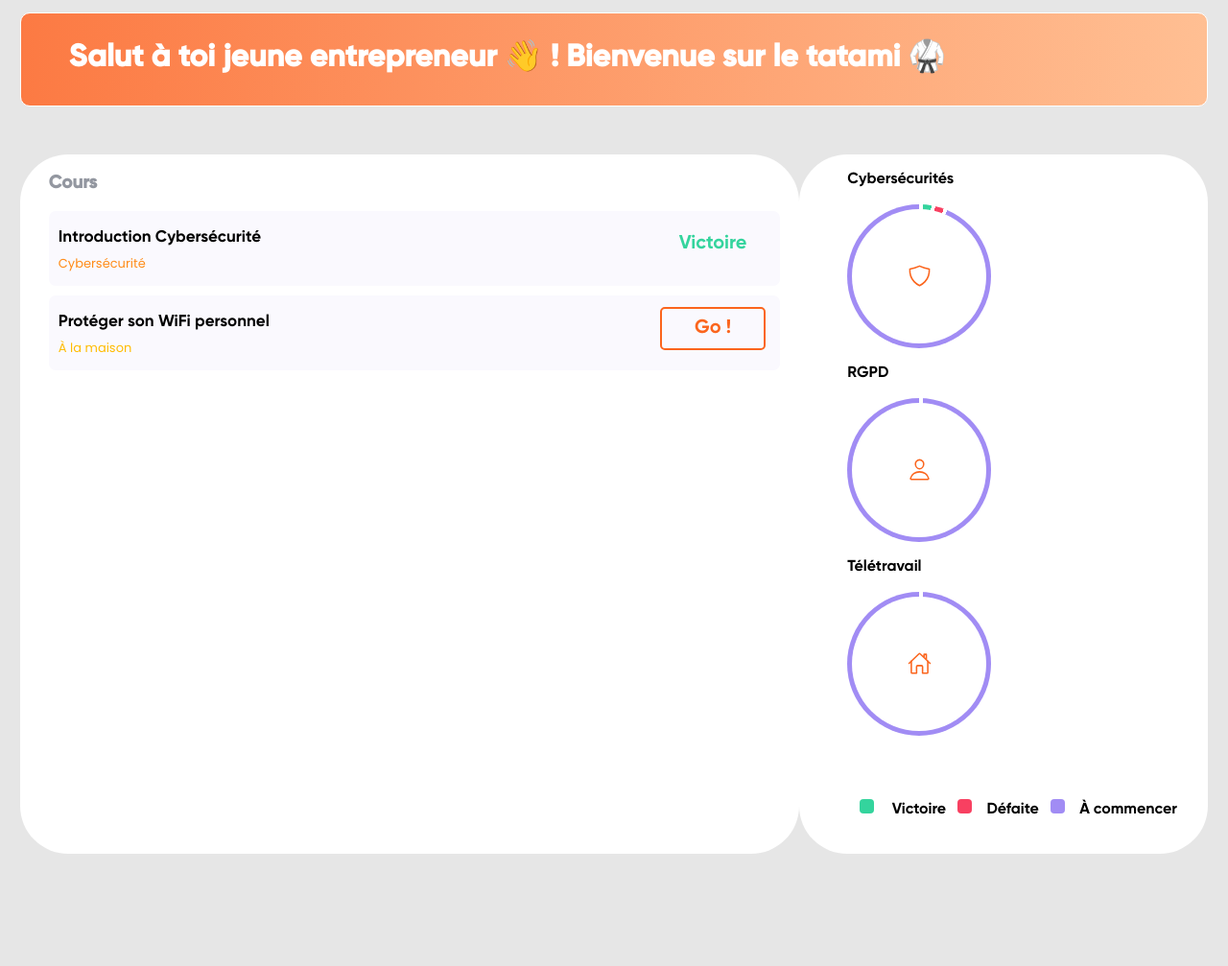
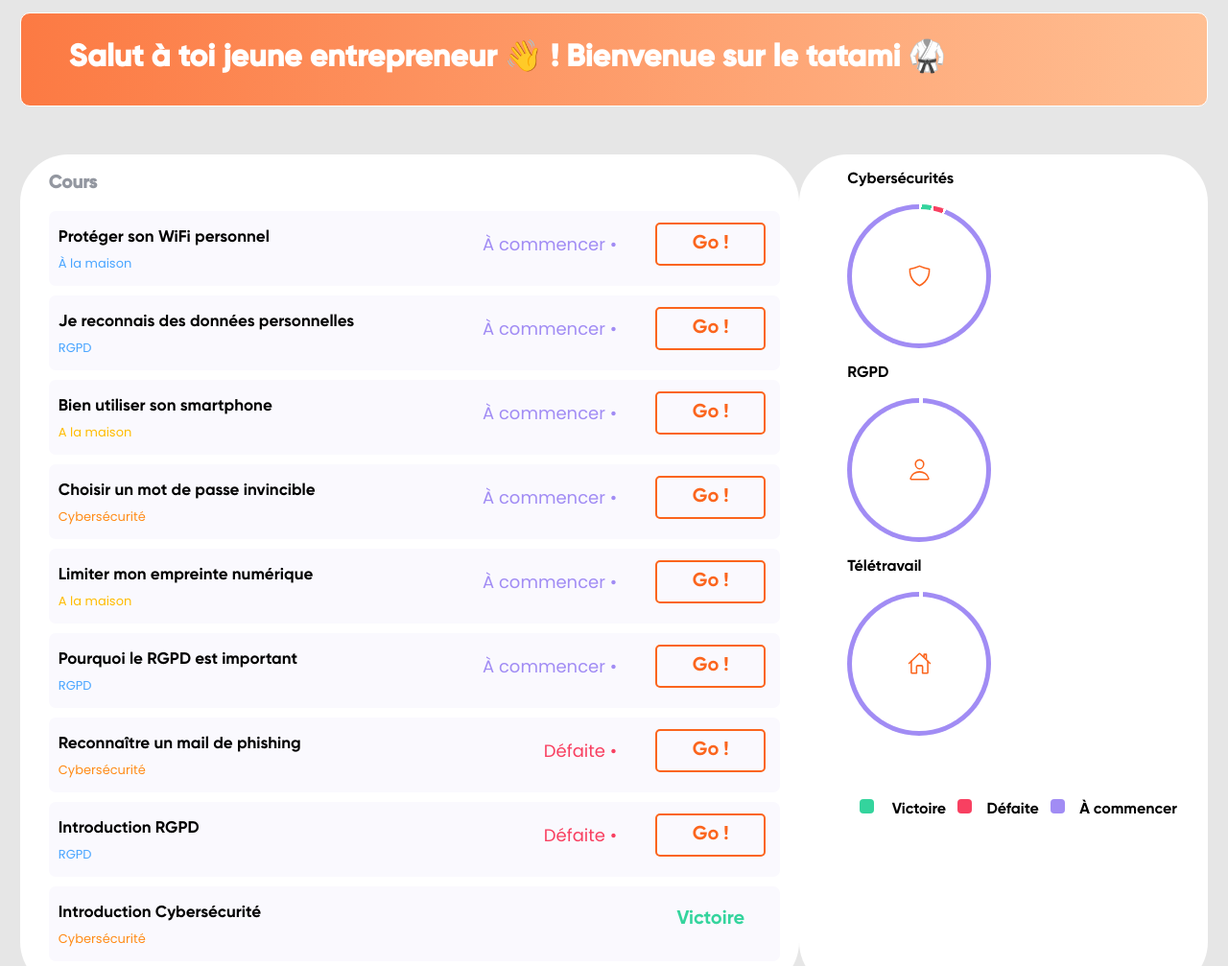
Before and after one commit to SilvusTV/Kamae_project, a website: page index.html in a window 1280 px wide. Shown: the top 1007 px of the page at 96% size. Before the commit the page ends 903 px from the top, so only its background shows below. Drawn offline with nearby package versions, Linux system fonts and the light colour scheme.

Commit message:
finish first objectif
init type script and finish part 1

```diff
--- /dev/null
+++ b/asset/menu.ts
@@ -0,0 +1,47 @@
+export const Datas = [
+    {
+        "title": "Introduction Cybersécurité",
+        "category": "Cybersécurité",
+        "status": "Victoire"
+    },
+    {
+        "title": "Protéger son WiFi personnel",
+        "category": "À la maison",
+        "status": "À commencer"
+    },
+    {
+        "title": "Je reconnais des données personnelles",
+        "category": "RGPD",
+        "status": "À commencer"
+    },
+    {
+        "title": "Reconnaître un mail de phishing",
+        "category": "Cybersécurité",
+        "status": "Défaite"
+    },
+    {
+        "title": "Bien utiliser son smartphone",
+        "category": "À la maison",
+        "status": "À commencer"
+    },
+    {
+        "title": "Choisir un mot de passe invincible",
+        "category": "Cybersécurité",
+        "status": "À commencer"
+    },
+    {
+        "title": "Limiter mon empreinte numérique",
+        "category": "À la maison",
+        "status": "À commencer"
+    },
+    {
+        "title": "Pourquoi le RGPD est important",
+        "category": "RGPD",
+        "status": "À commencer"
+    },
+    {
+        "title": "Introduction RGPD",
+        "category": "RGPD",
+        "status": "Défaite"
+    }
+]
--- a/index.html
+++ b/index.html
@@ -12,24 +12,8 @@
 <body>
 <h1 class="wlcm-banner">Salut à toi jeune entrepreneur 👋 ! Bienvenue sur le tatami 🥋</h1>
 <section id="page-container">
-    <div class="courses">
+    <div class="courses" id="courses">
         <h3 class="courses-title">Cours</h3>
-        <div class="task">
-            <span class="task-txt">
-                <p class="title">Introduction Cybersécurité</p>
-                <p class="category cyber">Cybersécurité</p>
-            </span>
-
-            <button class="success">Victoire</button>
-        </div>
-        <div class="task">
-            <span class="task-txt">
-                <p class="title">Protéger son WiFi personnel</p>
-                <p class="category remote">À la maison</p>
-            </span>
-
-            <button>Go !</button>
-        </div>
     </div>
     <div class="history">
         <div class="cybersecu-group">
@@ -66,5 +50,6 @@
         </div>
     </div>
 </section>
+<script src="dist/app.js"></script>
 </body>
 </html>
--- /dev/null
+++ b/src/app.ts
@@ -0,0 +1,93 @@
+const Datas = [
+    {
+        "title": "Introduction Cybersécurité",
+        "category": "Cybersécurité",
+        "status": "Victoire",
+        "id": "0"
+    },
+    {
+        "title": "Protéger son WiFi personnel",
+        "category": "À la maison",
+        "status": "A commencer",
+        "id": "1"
+    },
+    {
+        "title": "Je reconnais des données personnelles",
+        "category": "RGPD",
+        "status": "A commencer",
+        "id": "2"
+    },
+    {
+        "title": "Reconnaître un mail de phishing",
+        "category": "Cybersécurité",
+        "status": "Défaite",
+        "id": "3"
+    },
+    {
+        "title": "Bien utiliser son smartphone",
+        "category": "A la maison",
+        "status": "A commencer",
+        "id": "4"
+    },
+    {
+        "title": "Choisir un mot de passe invincible",
+        "category": "Cybersécurité",
+        "status": "A commencer",
+        "id": "5"
+    },
+    {
+        "title": "Limiter mon empreinte numérique",
+        "category": "A la maison",
+        "status": "A commencer",
+        "id": "6"
+    },
+    {
+        "title": "Pourquoi le RGPD est important",
+        "category": "RGPD",
+        "status": "A commencer",
+        "id": "7"
+    },
+    {
+        "title": "Introduction RGPD",
+        "category": "RGPD",
+        "status": "Défaite",
+        "id": "8"
+    }
+];
+let sortedStatus = Datas.sort((a, b) => (a.status < b.status) ? -1 : 1);
+sortedStatus.forEach(function (value) {
+    const courses = document.getElementById("courses")
+    if (value.category === "Cybersécurité") {
+        var category = "cyber"
+    } else if (value.category == "A la maison") {
+        var category = "remote"
+    } else {
+        var category = "rgpd"
+    }
+
+    if (value.status === "Victoire") {
+        var button = "<button class=\"success\">Victoire</button>"
+    } else if (value.status === "Défaite") {
+        var button = "<span class='button' id='b-"+value.id+"'><p class='b-error'>Défaite •</p><button onclick='VorD("+parseInt(value.id)+")'>Go !</button></span>"
+    } else {
+        var button = "<span class='button' id='b-"+value.id+"'><p class='b-waiter'>À commencer •</p><button onclick='VorD("+parseInt(value.id)+")'>Go !</button></span>"
+    }
+    if (courses) {
+        courses.innerHTML +=
+            "<div class=\"task\">" +
+            "<span class=\"task-txt\">" +
+            "<p class=\"title\">" + value.title + "</p>" +
+            "<p class=\"category " + category + "\">" + value.category + "</p>" +
+            "</span>" +
+            button +
+            " </div>";
+    }
+});
+function VorD(id:number) {
+    console.log(id)
+    let data = Datas.find(x => parseInt(x.id) === id)?.title
+    console.log("======")
+    console.log(data)
+    const random = Math.floor(Math.random())
+    console.log(random)
+}
--- a/style/main.css
+++ b/style/main.css
@@ -19,6 +19,9 @@
 html {
     font-family: var(--font_text);
     background: var(--color_page);
+    -webkit-user-select: none;
+    -ms-user-select: none;
+    user-select: none;
 }
 
 .wlcm-banner {
@@ -73,6 +76,7 @@ html {
     justify-content: center;
     align-items: center;
 }
+
 .cyber-progress {
     width: 150px;
     height: 150px;
@@ -81,11 +85,11 @@ html {
     align-items: center;
     border-radius: 50%;
     background: conic-gradient(
-            white 3deg,
-            var(--color_sucess) 3deg 10deg,
-            white 10deg 13deg,
-            var(--color_error) 13deg 20deg,
-            white 20deg 23deg,
+            white 2deg,
+            var(--color_sucess) 2deg 10deg,
+            white 10deg 12deg,
+            var(--color_error) 12deg 20deg,
+            white 20deg 22deg,
             var(--color_waiter) 0deg);
 
 }
@@ -99,6 +103,7 @@ html {
     justify-content: center;
     align-items: center;
 }
+
 .rgpd-progress {
     width: 150px;
     height: 150px;
@@ -206,9 +211,15 @@ ion-icon {
     font-size: 17px;
 }
 
+.task .button {
+    display: flex;
+    width: auto;
+    align-items: center;
+}
+
 .task button {
     height: 45px;
-    width: 15%;
+    width: 9vw;
     min-width: 60px;
     color: var(--color_orange_1);
     font-family: var(--font_title);
@@ -216,11 +227,21 @@ ion-icon {
     background-color: transparent;
     border: var(--color_orange_1) solid 2.5px;
     border-radius: 5px;
+    margin-left: 40px;
     cursor: pointer;
 }
 
 .task button:active {
     background-color: var(--color_page);
+}
+
+.b-error {
+    font-size: 18px;
+    color: var(--color_error);
+}
+.b-waiter {
+    font-size: 18px;
+    color: var(--color_waiter);
 }
 
 .category {
@@ -236,6 +257,10 @@ ion-icon {
     color: var(--color_remote);
 }
 
+.rgpd {
+    color: var(--color_RGPD);
+}
+
 button.success {
     color: var(--color_sucess);
     border: none;
```
Also changed, not shown: package.json (added, +23 -0 lines), tsconfig.json (added, +14 -0 lines), dist/app.js (added), 1 other file.
